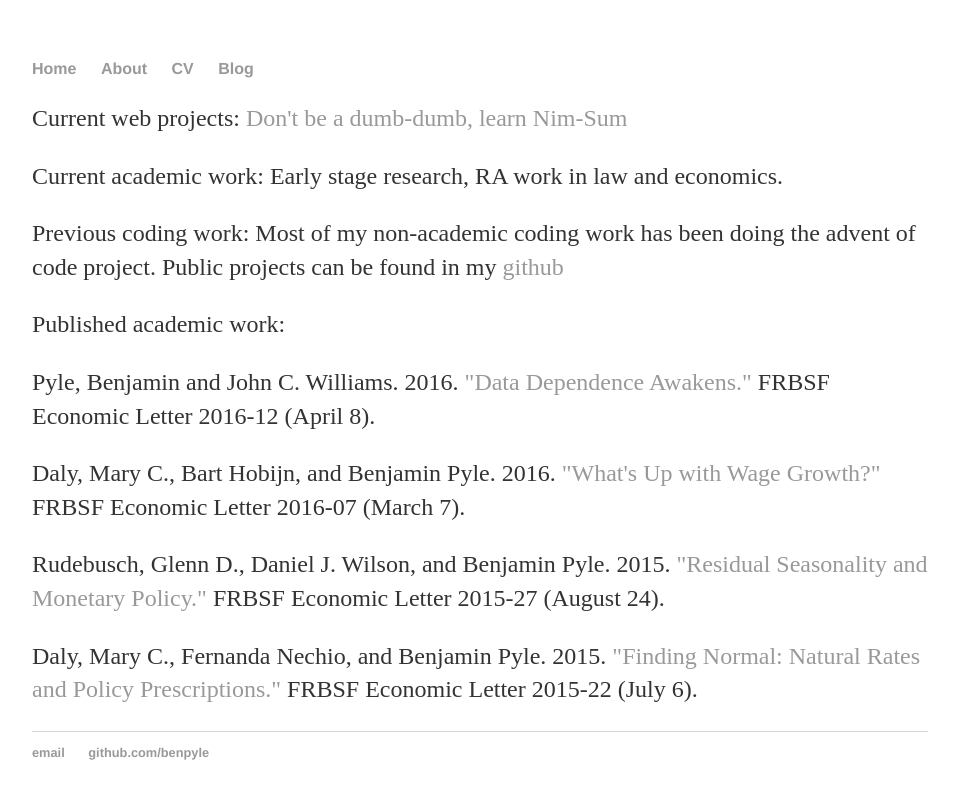
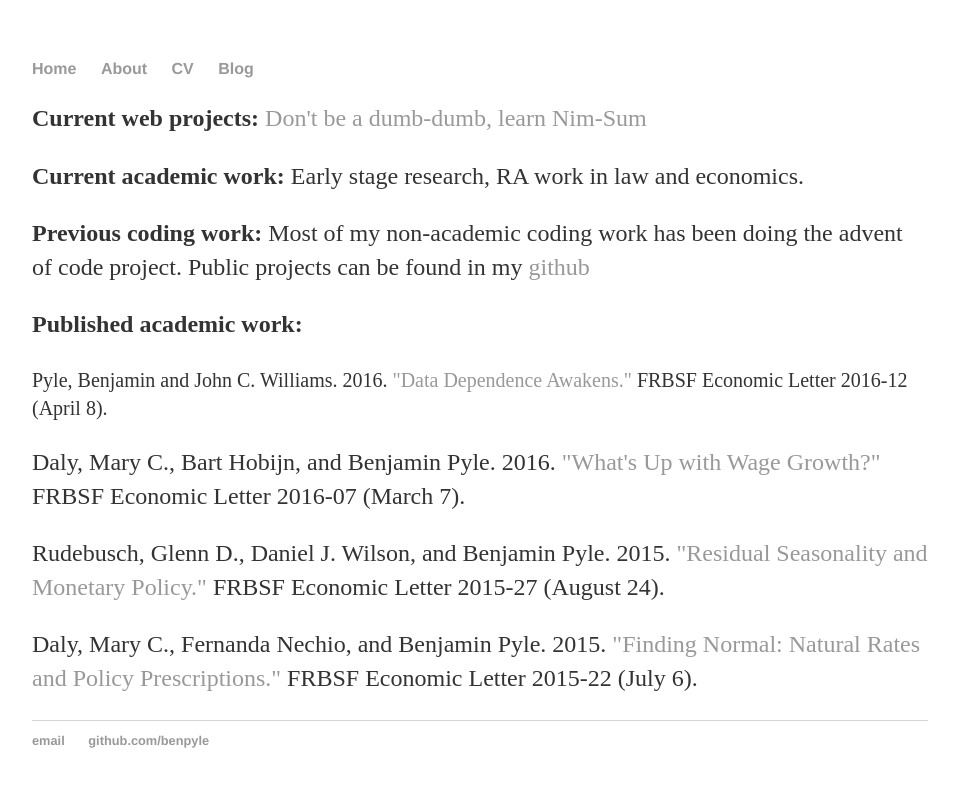
Before and after one commit to BenPyle/BenPyle.github.io, a Jekyll site: the page built from index.html, in a window 1280 px wide. Shown: the top 799 px of the page, without its empty margins (160-1119 px from the left). Built offline with Jekyll 4.4.1, drawn with Linux system fonts in a browser that asks for light colours.

Commit message:
Update index.html

```diff
--- a/index.html
+++ b/index.html
@@ -3,12 +3,12 @@
 title: Ben Pyle
 ---
 <div class="blurb">
-	<p> Current web projects: <a href="https://benpyle.github.io/nim/">Don't be a dumb-dumb, learn Nim-Sum </a></p>
-	<p> Current academic work: Early stage research, RA work in law and economics. </p>
-	<p> Previous coding work: Most of my non-academic coding work has been doing the advent of code project.
+	<p> <b>Current web projects:</b> <a href="https://benpyle.github.io/nim/">Don't be a dumb-dumb, learn Nim-Sum </a></p>
+	<p> <b>Current academic work:</b> Early stage research, RA work in law and economics. </p>
+	<p> <b>Previous coding work:</b> Most of my non-academic coding work has been doing the advent of code project.
 		Public projects can be found in my <a href="https://github.com/BenPyle">github</a></p>
-	<p> Published academic work: <br/>
-<p>Pyle, Benjamin and John C. Williams. 2016.<a href="http://www.frbsf.org/economic-research/publications/economic-letter/2016/april/data-dependence-awakens-monetary-policy/"> "Data Dependence Awakens."</a> FRBSF Economic Letter 2016-12 (April 8).<br/></p>
+	<p> <b>Published academic work:</b> <br/>
+<p style="font-size:20px">Pyle, Benjamin and John C. Williams. 2016.<a href="http://www.frbsf.org/economic-research/publications/economic-letter/2016/april/data-dependence-awakens-monetary-policy/"> "Data Dependence Awakens."</a> FRBSF Economic Letter 2016-12 (April 8).<br/></p>
 <p>Daly, Mary C., Bart Hobijn, and Benjamin Pyle. 2016.<a href="http://www.frbsf.org/economic-research/publications/economic-letter/2016/march/slow-wage-growth-and-the-labor-market/"> "What's Up with Wage Growth?"</a> FRBSF Economic Letter 2016-07 (March 7).<br/></p>
 <p>Rudebusch, Glenn D., Daniel J. Wilson, and Benjamin Pyle. 2015.<a href="http://www.frbsf.org/economic-research/publications/economic-letter/2015/august/residual-seasonality-and-monetary-policy/"> "Residual Seasonality and Monetary Policy."</a> FRBSF Economic Letter 2015-27 (August 24).<br/></p>
 <p>Daly, Mary C., Fernanda Nechio, and Benjamin Pyle. 2015.<a href="http://www.frbsf.org/economic-research/publications/economic-letter/2015/july/monetary-policy-normalization-natural-rates/"> "Finding Normal: Natural Rates and Policy Prescriptions."</a> FRBSF Economic Letter 2015-22 (July 6).<br/></p>
```
